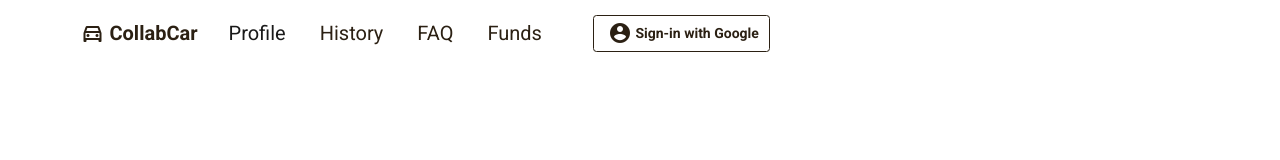
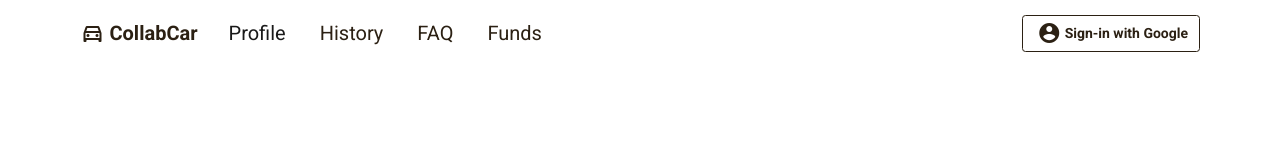
Before and after one commit to mbia-ITU/UX-exam, a website built with webpack: page public/index.html in a window 1280 px wide. Built offline with nearby package versions, Linux system fonts and the light colour scheme; some packages are replaced by stand-ins of ours; no server answers.

Commit message:
Nav-bar working

```diff
--- a/public/index.html
+++ b/public/index.html
@@ -88,9 +88,8 @@
                         <li class="nav-item">
                             <a class="nav-link" href="#funds">Funds</a>
                         </li>
-                        <li class="nav-item">
-                            <form class="d-flex">
-                                <ul class="navbar-nav mb-2 mb-lg-0">
+                    </ul>
+                    <ul class="navbar-nav mb-2 mb-lg-0 d-flex align-items-center">
                         <li class="nav-item">
                             <a class="nav-link" href="#">
                                 <div class=" d-flex">
@@ -104,16 +103,13 @@
                                     <strong>Sign-out</strong>
                                 </button>
                         </li>
-                                </ul>
-
+                        <li class="nav-item">
                             <button type="button" id="sign-in" class="btn btn-outline-primary">
                                 <div class="d-flex align-items-center d-flex justify-content-evenly">
                                     <span class="material-icons px-1">account_circle</span>
                                     <strong>Sign-in with Google</strong>
                                 </div>
                             </button>
-
-                            </form>
                         </li>
                     </ul>
                 </div>
```
Lines whose indentation alone changed are shown as unchanged.
